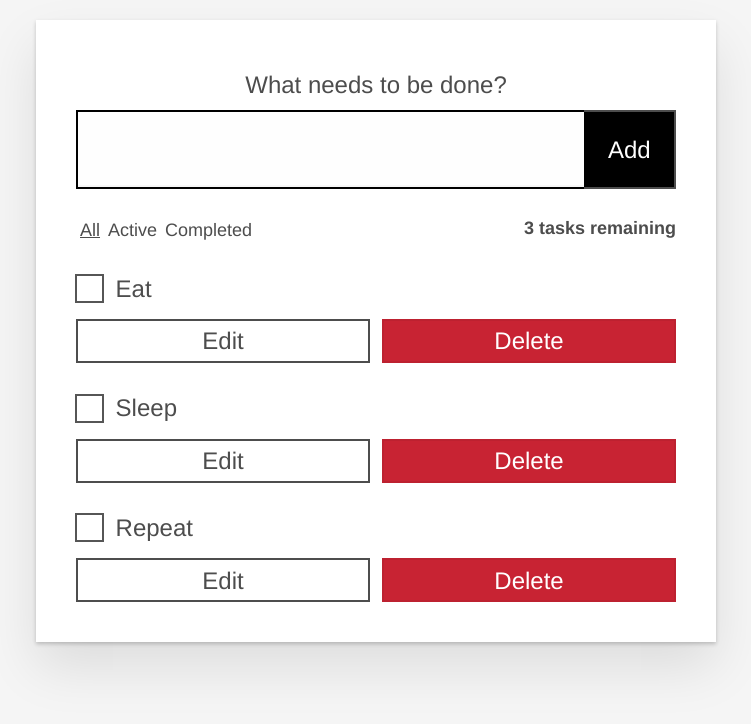
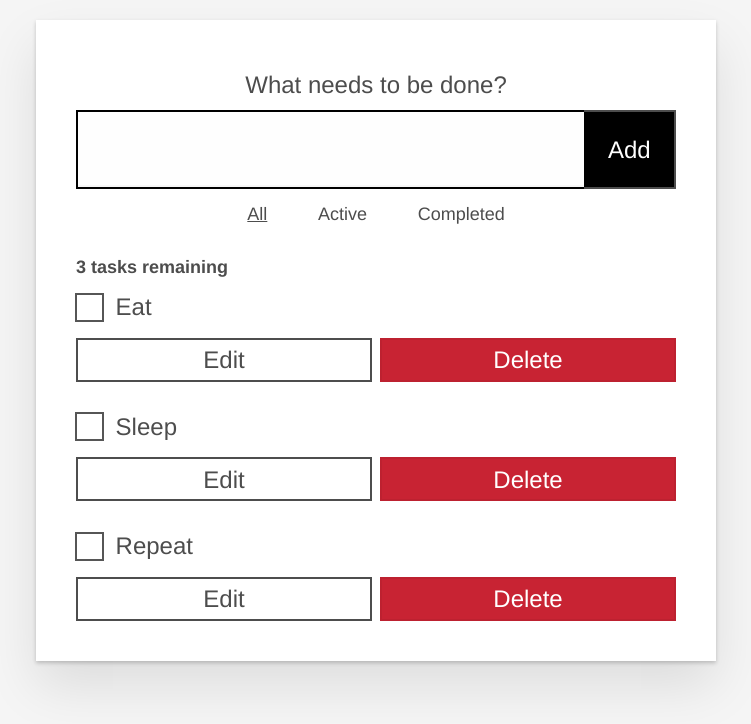
Before and after one commit to dengeist/moz-todo-react, a React (Create React App) app: page / in a window 1280 px wide. Shown: the top 724 px of the page, without its empty margins (264-1015 px from the left). Built offline with nearby package versions, Linux system fonts and the light colour scheme.

Commit message:
Generalize button groups, constraun filter width

```diff
--- a/src/components/App.js
+++ b/src/components/App.js
@@ -21,8 +21,7 @@ class App extends React.Component {
             Add
           </button>
         </form>
-        <div className="justify-between">
-          <div>
+        <div className="filters btn-group stack-exception">
           <button
             type="button"
             className="toggle-btn toggle-btn__active"
@@ -40,10 +39,9 @@ class App extends React.Component {
         <h2 id="list-heading" className="list-heading">
           3 tasks remaining
         </h2>
-        </div>
         <ul
           role="list"
-          className="todo-list stack-large"
+          className="todo-list stack-large stack-exception"
           aria-labelledby="list-heading"
         >
           <li className="todo stack-small">
--- a/src/index.css
+++ b/src/index.css
@@ -131,6 +131,20 @@ body {
   color: #fff;
   background-color: #000;
 }
+
+.btn-group {
+  display: flex;
+  justify-content: space-between;
+}
+
+.btn-group > * {
+  flex: 1 1 auto;
+}
+
+.btn-group > * + * {
+  margin-left: 0.8rem;
+}
+
 /* End global styles */
 
 .todoapp {
@@ -194,6 +208,12 @@ body {
   outline-offset: -0.6rem;
 }
 
+.filters {
+  width: 100%;
+  max-width: 30rem;
+  margin: 0 auto;
+}
+
 .list-heading {
   font-size: 1.8rem;
   line-height: 1.25;
@@ -216,15 +236,6 @@ body {
 
 .todo.editing > form > * + * {
   margin-top: 1.4rem;
-}
-
-.todo .btn-group {
-  display: flex;
-  justify-content: space-between;
-}
-
-.todo .btn-group > * {
-  flex: 0 0 49%;
 }
 
 .todo-label {
@@ -281,7 +292,7 @@ body {
 }
 
 .stack-exception {
-  margin-top: 0;
+  margin-top: 1.2rem;
 }
 
 .justify-between {
```
Lines whose indentation alone changed are shown as unchanged.
